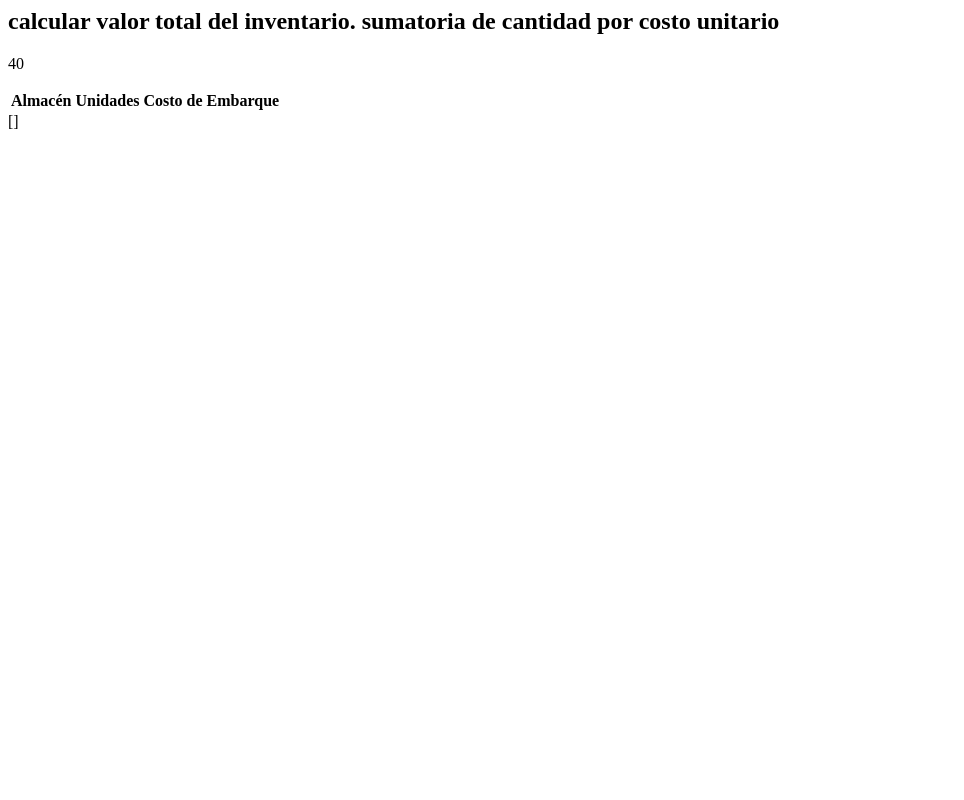
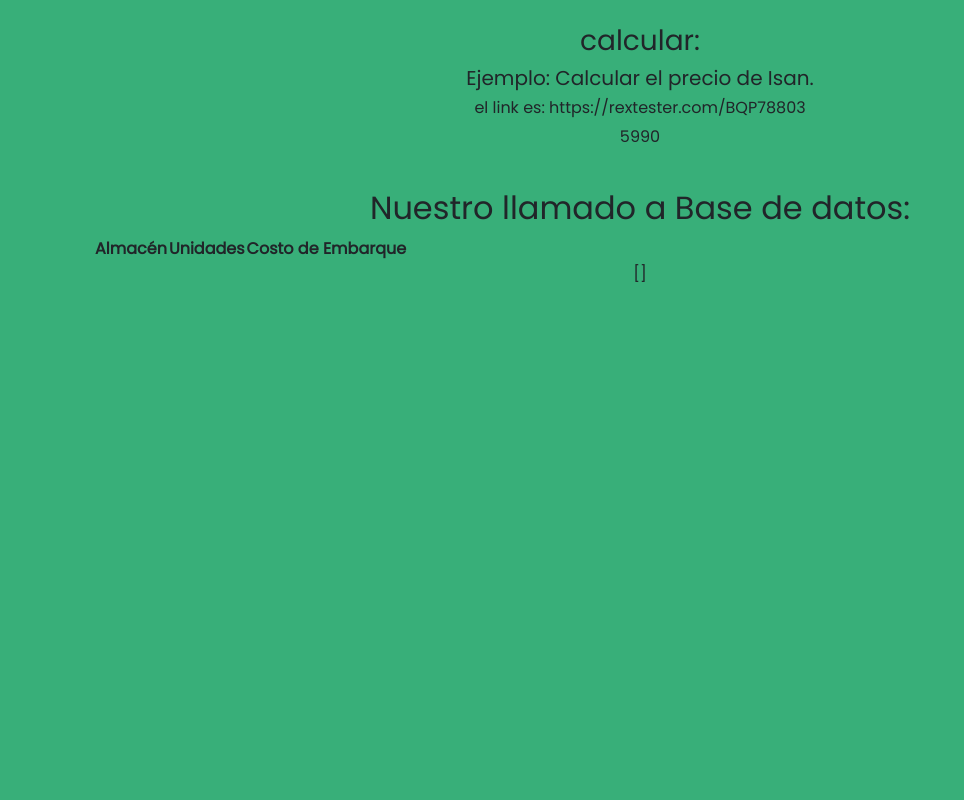
Before and after one commit to Acatitla/exercise-systems, a PHP site: page /funcion.php?opciones=1 in a window 1280 px wide. Shown: the whole page, without its empty margins (0-964 px from the left). Run offline with PHP 8.4, Linux system fonts and the light colour scheme; data that the repository does not hold is empty.

Commit message:
comandos de git y json en funcion

```diff
--- a/Polizona-52/funcion.php
+++ b/Polizona-52/funcion.php
@@ -1,17 +1,63 @@
 <html>
+<head>
+		<Title>empresa individual de José Ángel Acatitla González </Title>
+		<link rel="stylesheet" href="https://stackpath.bootstrapcdn.com/bootstrap/4.3.1/css/bootstrap.min.css" integrity="sha384-ggOyR0iXCbMQv3Xipma34MD+dH/1fQ784/j6cY/iJTQUOhcWr7x9JvoRxT2MZw1T" crossorigin="anonymous">
+    	<link href="bootstrap.min.css">
+    	<link rel="stylesheet" href="https://stackpath.bootstrapcdn.com/bootstrap/4.3.1/css/bootstrap.min.css" integrity="sha384-ggOyR0iXCbMQv3Xipma34MD+dH/1fQ784/j6cY/iJTQUOhcWr7x9JvoRxT2MZw1T" crossorigin="anonymous">
+		<link href='https://fonts.googleapis.com/css?family=Poppins' rel='stylesheet'>
+		<meta charset = "utf-8">
+	</head>
+	<style>
+	body, html{
+          background-position: center-center;
+          background-size: cover;
+          background-position: center center;
+          font-family: "Poppins";
+          background-color:#38AF79;
+      }
+
+		select{
+			font-size:11px;
+		}
+
+		.barra{
+			width:20rem;
+		}
+
+	</style>
+
 	<body>
-<h2>calcular valor total del inventario. sumatoria de cantidad por costo unitario</h2>
-
+	<div class="container">
+				<div class="row align-items-center">
+					<div class="col-12 align-self-center text-center p-4">
+						<h3>calcular:</h3>
+						<!--
+							var text = '{"actual":"function() {for( i in obj.costoembarque){ actual1 += +(obj.inventario[i].costo.unitario*obj.inventario[i].embarque.costounitario)}return actual1;}","inventario":[{"embarque":{"cantidad":2,"costounitario":10}},{"embarque":{"cantidad":2,"costounitario":1}},{"embarque":{"cantidad":2,"costounitario":4}},{"embarque":{"cantidad":3,"costounitario":2}},{"embarque":{"cantidad":2,"costounitario":2}}]}';
+							var text = '{"actual":"function() {for( i in obj.inventario){ actual1 += +(obj.inventario[i].embarque.cantidad*obj.inventario[i].embarque.costounitario)}return actual1;}","inventario":[{"embarque":{"cantidad":2,"costounitario":10}},{"embarque":{"cantidad":2,"costounitario":1}},{"embarque":{"cantidad":2,"costounitario":4}},{"embarque":{"cantidad":3,"costounitario":2}},{"embarque":{"cantidad":2,"costounitario":2}}]}';
+						<h3>valor total del inventario. Sumatoria de cantidad por costo unitario</h3>
+						-->
+						<h5>Ejemplo: Calcular el precio de Isan. </h5>
+						<h6>el link es: https://rextester.com/BQP78803</h6>
 						<p id="demo"></p>
-
-<script>var actual1 =0;
+						<!--
+						<script>
+						var actual1 = 0;
 						var text = '{"actual":"function() {for( i in obj.inventario){ actual1 += +(obj.inventario[i].embarque.cantidad*obj.inventario[i].embarque.costounitario)}return actual1;}","inventario":[{"embarque":{"cantidad":2,"costounitario":10}},{"embarque":{"cantidad":2,"costounitario":1}},{"embarque":{"cantidad":2,"costounitario":4}},{"embarque":{"cantidad":3,"costounitario":2}},{"embarque":{"cantidad":2,"costounitario":2}}]}';
-//var text = '{"actual":"function() {for( i in obj.costoembarque){ actual1 += +(obj.inventario[i].costo.unitario*obj.inventario[i].embarque.costounitario)}return actual1;}","inventario":[{"embarque":{"cantidad":2,"costounitario":10}},{"embarque":{"cantidad":2,"costounitario":1}},{"embarque":{"cantidad":2,"costounitario":4}},{"embarque":{"cantidad":3,"costounitario":2}},{"embarque":{"cantidad":2,"costounitario":2}}]}';
-//var text = '{"actual":"function() {for( i in obj.inventario){ actual1 += +(obj.inventario[i].embarque.cantidad*obj.inventario[i].embarque.costounitario)}return actual1;}","inventario":[{"embarque":{"cantidad":2,"costounitario":10}},{"embarque":{"cantidad":2,"costounitario":1}},{"embarque":{"cantidad":2,"costounitario":4}},{"embarque":{"cantidad":3,"costounitario":2}},{"embarque":{"cantidad":2,"costounitario":2}}]}';
 						var obj = JSON.parse(text);
 						obj.actual = eval("(" + obj.actual + ")");
 						document.getElementById("demo").innerHTML = obj.actual();
 						</script>
+						-->
+
+						<script>
+						var text = '{"isan":"function() {precio=299500;if(precio<28645201.02){isan=precio*0.02}else{if(precio<66666666668){isan=0;}else {}} return isan;}"}';
+						var obj = JSON.parse(text);
+						obj.isan = eval("(" + obj.isan + ")");
+						document.getElementById("demo").innerHTML = obj.isan();
+						</script>
+						<br>
+
+						<h2>Nuestro llamado a Base de datos:</h2>
 
 						<?PHP
 							$hostname_localhost ="68.70.164.26";
@@ -43,6 +89,8 @@ document.getElementById("demo").innerHTML = obj.actual();
 										echo "</tr>";
 									}
 
+									echo "</tr>";
+									echo "</tr>";
 									echo "</table>";
 
 									echo json_encode($json);
@@ -54,6 +102,8 @@ document.getElementById("demo").innerHTML = obj.actual();
 
 
 						?>
-
+					</div>
+				</div>
+			</div>
 	</body>
 </html>
```
Also changed, not shown: Polizona-52/comandos_de_git.js (added, +21 -0 lines), Polizona-52/operaciones.php (deleted, +0 -17 lines). Lines whose indentation alone changed are shown as unchanged.
